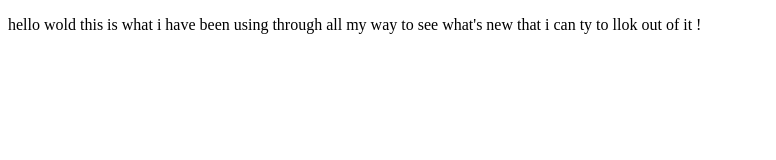
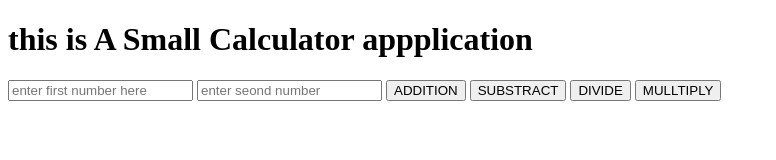
Before and after one commit to lievin219/gakiza-repository, a plain HTML site: page index.html in a window 1280 px wide. Shown: the whole page, without its empty margins (0-776 px from the left). Drawn offline with Linux system fonts and the light colour scheme.

Commit message:
changed  html addded buttons  through

```diff
--- a/index.html
+++ b/index.html
@@ -6,9 +6,14 @@
     <title>Document</title>
 </head>
 <body>
-    <p>hello wold this is what i have been using through all my way to see what's new that i can ty to llok out of it
-        !
-    </p>
-
+   <h1> this is A Small Calculator appplication</h1>
+   <input type="number" name="" id="first" placeholder="enter first number here">
+    <input type="number" name="" id="second" placeholder="enter seond number">
+    <button id="add">ADDITION</button>
+    <button id="substract">SUBSTRACT</button>
+    <button  id="divide">DIVIDE</button>
+    <button id="multiply">MULLTIPLY</button>
+    <p id="result"></p>
+    <script src="index.js"></script>
 </body>
 </html>
```
